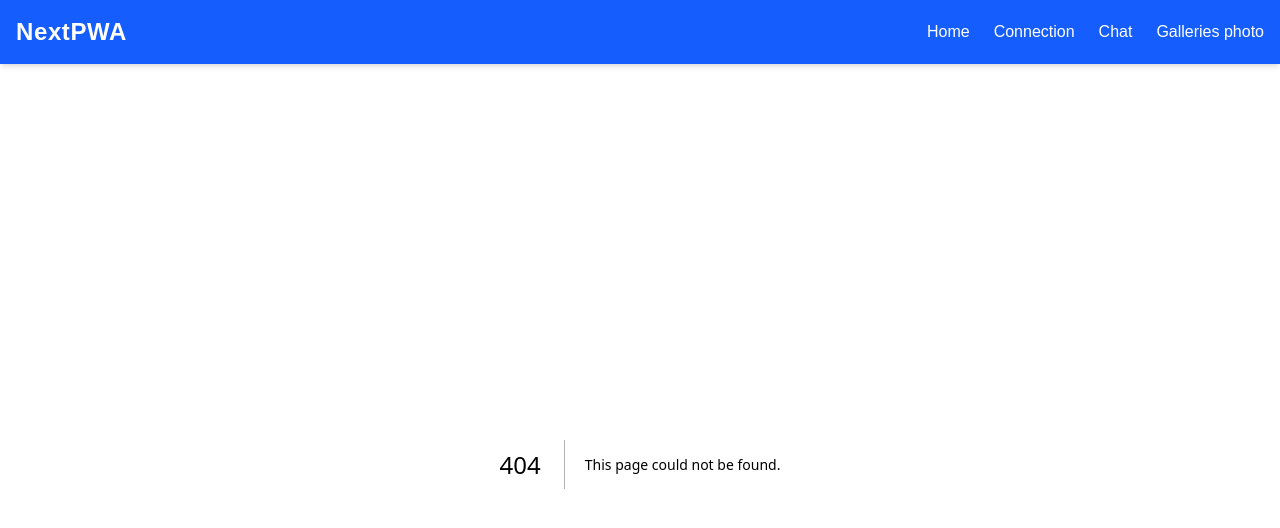
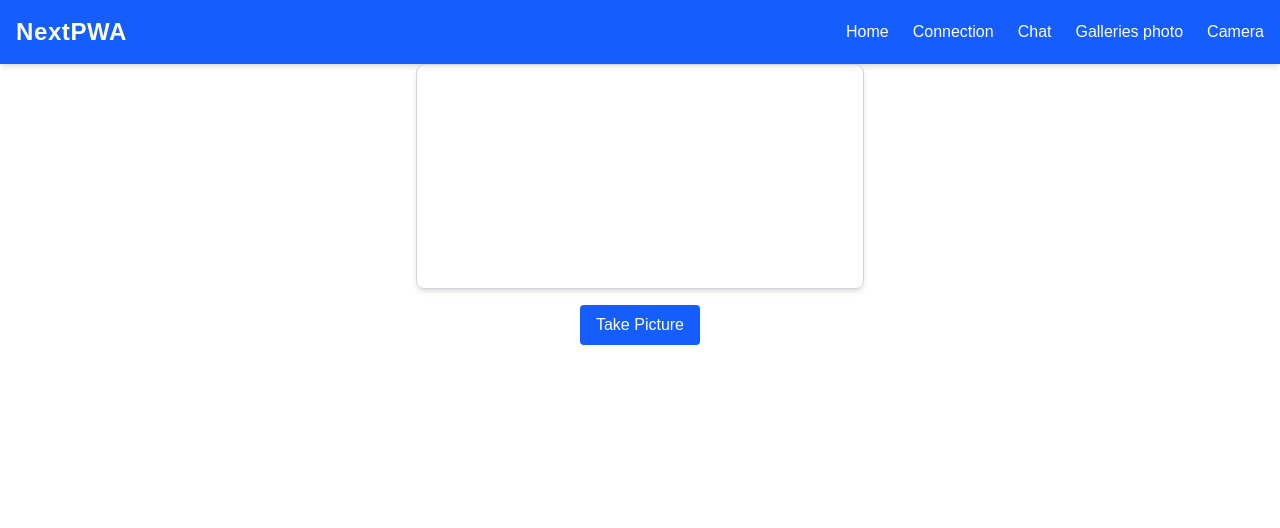
Before and after one commit to NathanBRD-bit/pwa_nathan_bricard, a Next.js app: page /camera in a window 1280 px wide. Before the commit this address had no page. Shown: the top 528 px of the page. Built offline with nearby package versions, Linux system fonts and the light colour scheme; no server answers.

Commit message:
add header and camera feature

```diff
--- /dev/null
+++ b/src/app/camera/page.tsx
@@ -0,0 +1,63 @@
+'use client';
+import {useRef, useEffect, useState} from 'react';
+
+export default function Camera() {
+    const videoRef = useRef<HTMLVideoElement>(null);
+    const [photo, setPhoto] = useState<string | null>(null);
+
+    useEffect(() => {
+        async function initCamera() {
+            try {
+                const stream = await navigator.mediaDevices.getUserMedia({ video: true, audio: true });
+                if (videoRef.current) {
+                    videoRef.current.srcObject = stream;
+
+                }
+            } catch (err) {
+                console.error('Erreur accès caméra:', err);
+            }
+        }
+
+        initCamera();
+    }, []);
+
+    const takePicture = () => {
+        if (!videoRef.current) {
+            return;
+        }
+        const canvas = document.createElement('canvas');
+        canvas.width = videoRef.current.videoWidth;
+        canvas.height = videoRef.current.videoHeight;
+        const context = canvas.getContext('2d');
+        if (!context) {
+            return;
+        }
+        context.drawImage(videoRef.current, 0, 0, canvas.width, canvas.height);
+        const imageToDataURL = canvas.toDataURL('image/jpeg');
+        setPhoto(imageToDataURL);
+    }
+
+    return (
+        <div className="flex flex-col items-center gap-4">
+            <video
+                ref={videoRef}
+                autoPlay
+                playsInline
+                className="rounded-lg shadow-md w-full max-w-md border border-gray-300"
+            />
+            <button
+                onClick={takePicture}
+                className="bg-blue-600 text-white px-4 py-2 rounded hover:bg-blue-700 transition"
+            >
+                Take Picture
+            </button>
+            {photo && (
+                <div className="mt-4">
+                    <h3 className="text-lg font-semibold mb-2">Dernière photo :</h3>
+                    <img src={photo} alt="Captured" className="rounded shadow-md max-w-md" />
+                </div>
+            )}
+
+        </div>
+    );
+}
--- a/src/components/header.tsx
+++ b/src/components/header.tsx
@@ -13,6 +13,7 @@ export default function Header() {
                     <Link href="/reception" className="hover:text-gray-200 transition-colors">Connection</Link>
                     <Link href="/room" className="hover:text-gray-200 transition-colors">Chat</Link>
                     <Link href="/galleries" className="hover:text-gray-200 transition-colors">Galleries photo</Link>
+                    <Link href="/camera" className="hover:text-gray-200 transition-colors">Camera</Link>
                 </div>
 
             </nav>
```
